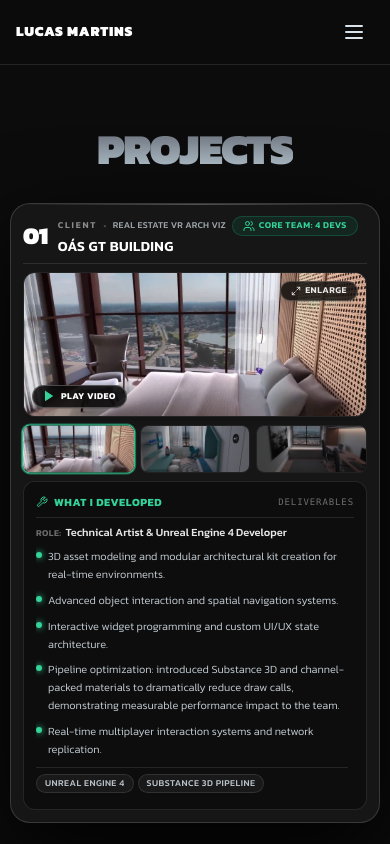
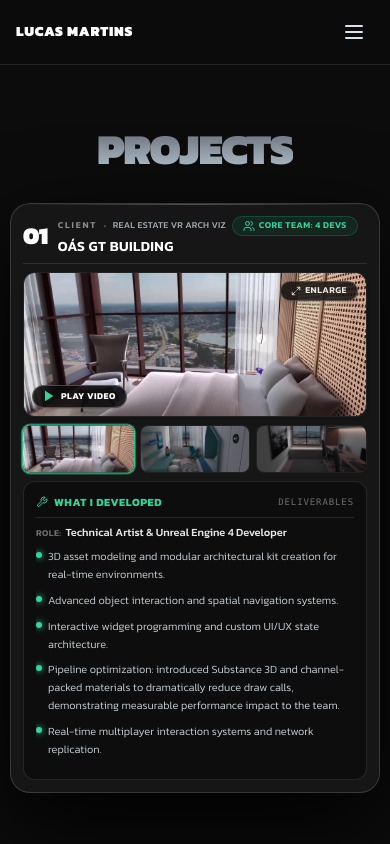
Before and after one commit to dashlucas/MyPortfolio, a React (Vite) app: page / in a window 390 px wide. Shown: the top 844 px of the page. Built offline with nearby package versions, Linux system fonts and the light colour scheme.

Commit message:
fix(projects): center cards symmetrically between top navbar and screen bottom

```diff
--- a/src/components/ProjectsSection.tsx
+++ b/src/components/ProjectsSection.tsx
@@ -163,6 +163,16 @@ interface ScaleConfig {
   renderedH: number;
 }
 
+const getNavHeight = (): number => {
+  if (typeof window === 'undefined') return 80;
+  const header = document.querySelector('header');
+  if (header) {
+    const rect = header.getBoundingClientRect();
+    if (rect.height > 0) return Math.round(rect.height);
+  }
+  return window.innerWidth < 640 ? 64 : 80;
+};
+
 const getScaleConfig = (): ScaleConfig => {
   if (typeof window === 'undefined') {
     return {
@@ -178,6 +188,8 @@ const getScaleConfig = (): ScaleConfig => {
 
   const vw = window.innerWidth;
   const vh = window.innerHeight;
+  const navH = getNavHeight();
+
   // Landscape is active on screens with adequate width or when horizontal width dominates
   const isLandscape = vw >= 768 || (vw > vh && vw >= 560);
   const isMobile = !isLandscape;
@@ -186,15 +198,20 @@ const getScaleConfig = (): ScaleConfig => {
     // Mobile / Portrait view: vertical stack (Media top, Contributions bottom)
     const paddingX = 20;
     const baseW = Math.min(Math.max(290, vw - paddingX), 440);
-    const baseH = Math.min(Math.max(500, vh - 120), 620);
+    // Vertical available space strictly between navbar and screen bottom with padding
+    const paddingY = 16;
+    const availH = Math.max(380, vh - navH - paddingY * 2);
+    const baseH = Math.min(availH, 590);
+    const scale = Math.min(1.0, availH / baseH);
+
     return {
       isMobile: true,
       isLandscape: false,
       baseW,
       baseH,
-      scale: 1,
-      renderedW: baseW,
-      renderedH: baseH,
+      scale,
+      renderedW: Math.round(baseW * scale),
+      renderedH: Math.round(baseH * scale),
     };
   }
 
@@ -202,9 +219,10 @@ const getScaleConfig = (): ScaleConfig => {
   const baseW = 1080;
   const baseH = 510;
   const paddingX = vw < 1140 ? 32 : 48;
-  const paddingY = vh < 660 ? 20 : 36;
+  // Available height strictly between the top navbar and the bottom of the screen
+  const paddingY = vh < 700 ? 16 : (vh < 860 ? 24 : 32);
   const availW = Math.max(680, vw - paddingX);
-  const availH = Math.max(400, vh - paddingY);
+  const availH = Math.max(340, vh - navH - paddingY * 2);
   const scale = Math.min(availW / baseW, availH / baseH, 1.0);
 
   return {
@@ -295,11 +313,14 @@ export const ProjectsSection: React.FC = () => {
     gsap.registerPlugin(ScrollTrigger);
 
     const ctx = gsap.context(() => {
-      // Calculate topOffset to center the card vertically in the user's viewport
+      // Calculate topOffset to center the card vertically in the space between navbar and screen bottom
       const getTopOffset = () => {
         const vh = window.innerHeight;
+        const navH = getNavHeight();
         const currentRenderedH = scaleConfigRef.current.renderedH;
-        return Math.max(16, Math.round((vh - currentRenderedH) / 2));
+        const spaceBetween = vh - navH;
+        const verticalMargin = Math.max(12, Math.round((spaceBetween - currentRenderedH) / 2));
+        return navH + verticalMargin;
       };
 
       const endTriggerEl = endSpacerRef.current;
@@ -358,7 +379,14 @@ export const ProjectsSection: React.FC = () => {
       ScrollTrigger.refresh();
     }, sectionRef);
 
-    return () => ctx.revert();
+    const timer = setTimeout(() => {
+      ScrollTrigger.refresh();
+    }, 150);
+
+    return () => {
+      clearTimeout(timer);
+      ctx.revert();
+    };
   }, [scaleConfig.isMobile, scaleConfig.isLandscape]);
 
   // Dedicated wheel listener that stops event propagation and scrolls internal container effortlessly
```
